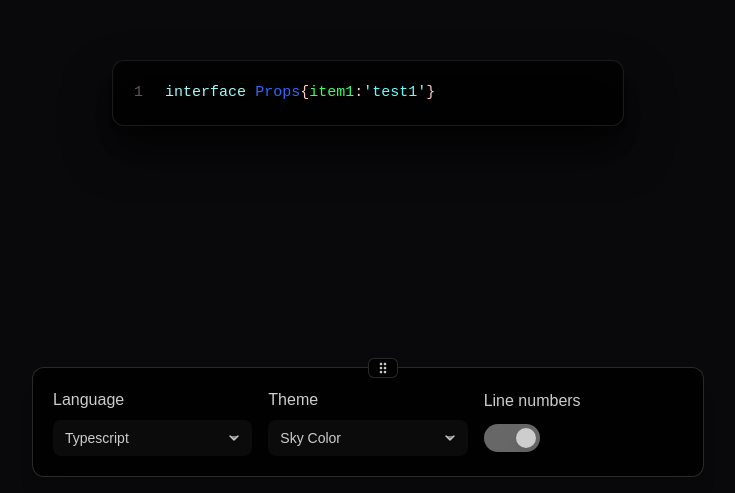
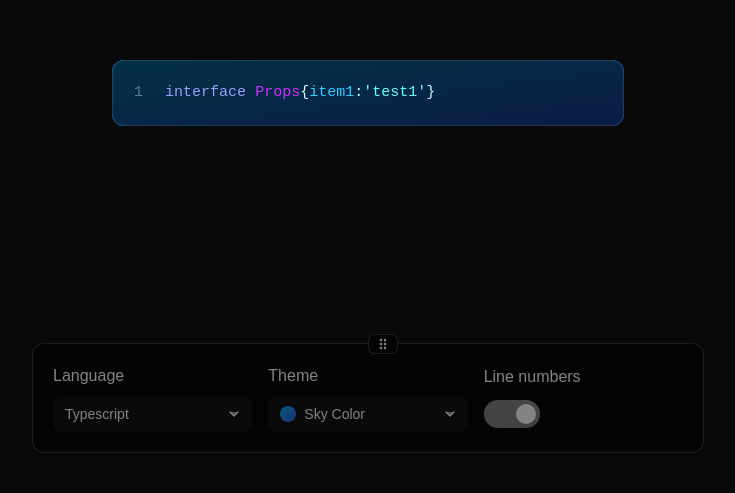
Before and after one commit to Suhelkhan12/Snippet-Master, a Next.js app: page / in a window 1280 px wide. Shown: the part 307-800 px from the top of the page, without its empty margins (272-1007 px from the left). Built offline with nearby package versions, Linux system fonts and the light colour scheme.

Commit message:
theme errors solved

```diff
--- a/components/codeframe/Code.tsx
+++ b/components/codeframe/Code.tsx
@@ -170,31 +170,33 @@ const Code = () => {
     <motion.div
       layout
       className={cn(
-        "relative z-0 w-auto min-w-[512px] max-w-5xl",
+        "relative z-0 w-auto min-w-[512px] max-w-5xl rounded-xl overflow-hidden",
         "bg-gradient-to-br",
+        theme.class,
         "transition-all duration-200 ease-in-out"
       )}
     >
       <motion.div
         layout
-        className="relative z-[1] h-full w-full min-w-[480px] max-w-2xl rounded-xl "
+        className="relative z-[1] h-full w-full min-w-[480px] max-w-2xl rounded-xl overflow-hidden "
       >
         <div
           className={cn(
-            "absolute inset-0 rounded-xl",
+            "absolute inset-0 rounded-xl overflow-hidden",
             "after:absolute after:inset-0 after:z-[2] after:translate-y-6 after:rounded-xl after:bg-black/60 after:blur-xl"
           )}
         >
           <div
             className={cn(
               "absolute inset-0 z-[3] rounded-xl",
-              "bg-gradient-to-br"
+              "bg-gradient-to-br",
+              theme.class
             )}
           />
         </div>
         <div
           className={cn(
-            "relative z-[4] rounded-xl bg-black/70 p-4 shadow-xl border border-white/10"
+            "relative z-[4] rounded-xl overflow-hidden bg-black/70 p-4 shadow-xl border border-white/10"
           )}
         >
           {selectedLanguages && (
--- a/components/settings/Settings.tsx
+++ b/components/settings/Settings.tsx
@@ -107,9 +107,9 @@ const Settings = () => {
       dragConstraints={constraints}
       animate={animationControls}
       className={cn(
-        "fixed bottom-4 max-w-2xl w-full  x-10 rounded-xl p-5 text-xm",
+        "fixed bottom-10 max-w-2xl w-full  x-10 rounded-xl p-5 text-xm",
         "transition-opacity duration-300 ease-in-out will-change-transform",
-        "border-[1px] border-white/20 text-white bg-black opacity-80 shadow-xl",
+        "border-[1px] border-white/20 text-white bg-black opacity-50 shadow-xl",
         "focus-within:opacity-100 hover:opacity-100"
       )}
     >
--- a/components/ui/Select.tsx
+++ b/components/ui/Select.tsx
@@ -15,6 +15,14 @@ interface SelectProps<T> {
   options: T[];
 }
 
+const ThemeBubble = ({ color }: { color: string }) => {
+  return (
+    <span
+      className={cn("block h-4 w-4 rounded-full bg-gradient-to-br", color)}
+    />
+  );
+};
+
 export default function Select<T extends ThemeDefinition | LanguageDefinition>({
   type,
   initialValue,
@@ -29,9 +37,18 @@ export default function Select<T extends ThemeDefinition | LanguageDefinition>({
           "focus:outline-none data-[focus]:outline-2 data-[focus]:-outline-offset-2 data-[focus]:outline-white/25"
         )}
       >
+        {type === "language" ? (
           <span className=" capitalize">
             {(initialValue as LanguageDefinition).label}
           </span>
+        ) : (
+          <span className="flex items-center gap-2 ">
+            <ThemeBubble color={(initialValue as ThemeDefinition).class} />
+            <span className=" capitalize">
+              {(initialValue as LanguageDefinition).label}
+            </span>
+          </span>
+        )}
         <ChevronDownIcon
           className="group pointer-events-none absolute top-2.5 right-2.5 size-4 fill-white/60"
           aria-hidden="true"
@@ -56,9 +73,18 @@ export default function Select<T extends ThemeDefinition | LanguageDefinition>({
               "hover:bg-black hover:text-white"
             )}
           >
+            {type === "language" ? (
               <span className="block capitalize">
                 {(option as LanguageDefinition).label}
               </span>
+            ) : (
+              <div className="flex items-center gap-2">
+                <ThemeBubble color={(option as ThemeDefinition).class} />
+                <span className="block capitalize">
+                  {(option as ThemeDefinition).label}
+                </span>
+              </div>
+            )}
           </ListboxOption>
         ))}
       </ListboxOptions>
--- a/lib/colors.ts
+++ b/lib/colors.ts
@@ -329,7 +329,6 @@ export function generateColors(colors: string[]): string[] {
   });
 
   const hslColors = convertToHsl([color3, color4, color5, color6, color7]);
-  console.log({ hsl: hslColors });
   const adjustedColor = modifyColors(
     hslColors,
     [100, 93, 98, 100, 91],
--- a/lib/themes.ts
+++ b/lib/themes.ts
@@ -1,148 +1,125 @@
 import { generateColors } from "./colors";
-import { ChoiceDefinition, ThemeDefinition } from "./types";
+import { ThemeDefinition } from "./types";
 
 export const SUPPORTED_THEMES: ThemeDefinition[] = [
   {
     id: "sky",
     label: "Sky Color",
-    class: "from-sky-400 to-blue-400",
-    generatedColors: generateColors(["#38bdf8", "#3b82f6"]),
+    class: "from-sky-500 to-blue-600",
+    generatedColors: generateColors(["#0ea5e9", "#2563eb"]),
   },
   {
     id: "sunset",
     label: "Sunset",
-    class: "from-orange-400 to-pink-500",
-    generatedColors: generateColors(["#fb923c", "#ec4899"]),
+    class: "from-orange-500 to-pink-600",
+    generatedColors: generateColors(["#f97316", "#db2777"]),
   },
   {
     id: "forest",
     label: "Forest",
-    class: "from-green-500 to-teal-400",
-    generatedColors: generateColors(["#22c55e", "#2dd4bf"]),
+    class: "from-green-600 to-teal-500",
+    generatedColors: generateColors(["#16a34a", "#14b8a6"]),
   },
   {
     id: "lavender",
     label: "Lavender",
-    class: "from-purple-400 to-violet-500",
-    generatedColors: generateColors(["#a78bfa", "#8b5cf6"]),
+    class: "from-purple-500 to-violet-600",
+    generatedColors: generateColors(["#8b5cf6", "#7c3aed"]),
   },
   {
     id: "ocean",
     label: "Ocean",
-    class: "from-blue-500 to-teal-500",
-    generatedColors: generateColors(["#3b82f6", "#14b8a6"]),
+    class: "from-blue-600 to-teal-600",
+    generatedColors: generateColors(["#2563eb", "#0d9488"]),
   },
   {
     id: "peach",
     label: "Peach",
-    class: "from-pink-300 to-orange-300",
-    generatedColors: generateColors(["#f9a8d4", "#fdba74"]),
+    class: "from-pink-400 to-orange-400",
+    generatedColors: generateColors(["#f472b6", "#fb923c"]),
   },
   {
     id: "midnight",
     label: "Midnight",
-    class: "from-gray-700 to-gray-900",
-    generatedColors: generateColors(["#374151", "#111827"]),
+    class: "from-gray-800 to-black",
+    generatedColors: generateColors(["#1f2937", "#000000"]),
   },
   {
     id: "flamingo",
     label: "Flamingo",
-    class: "from-rose-400 to-pink-500",
-    generatedColors: generateColors(["#fb7185", "#ec4899"]),
+    class: "from-rose-500 to-pink-600",
+    generatedColors: generateColors(["#f43f5e", "#db2777"]),
   },
   {
     id: "mint",
     label: "Mint",
-    class: "from-teal-300 to-green-400",
-    generatedColors: generateColors(["#5eead4", "#4ade80"]),
+    class: "from-teal-400 to-green-500",
+    generatedColors: generateColors(["#2dd4bf", "#22c55e"]),
   },
   {
     id: "citrus",
     label: "Citrus",
-    class: "from-yellow-400 to-orange-500",
-    generatedColors: generateColors(["#facc15", "#f97316"]),
+    class: "from-yellow-500 to-orange-500",
+    generatedColors: generateColors(["#eab308", "#ea580c"]),
   },
   {
     id: "aqua",
     label: "Aqua",
-    class: "from-cyan-400 to-blue-400",
-    generatedColors: generateColors(["#22d3ee", "#60a5fa"]),
+    class: "from-cyan-500 to-blue-500",
+    generatedColors: generateColors(["#06b6d4", "#3b82f6"]),
   },
   {
     id: "berry",
     label: "Berry",
-    class: "from-purple-600 to-pink-600",
-    generatedColors: generateColors(["#9333ea", "#db2777"]),
+    class: "from-purple-700 to-pink-700",
+    generatedColors: generateColors(["#6b21a8", "#be185d"]),
   },
   {
     id: "sand",
     label: "Sand",
-    class: "from-yellow-300 to-orange-300",
-    generatedColors: generateColors(["#fde68a", "#fbbf24"]),
+    class: "from-yellow-400 to-orange-400",
+    generatedColors: generateColors(["#facc15", "#f97316"]),
   },
   {
     id: "grape",
     label: "Grape",
-    class: "from-violet-500 to-indigo-600",
-    generatedColors: generateColors(["#8b5cf6", "#6366f1"]),
+    class: "from-violet-600 to-indigo-700",
+    generatedColors: generateColors(["#5b21b6", "#4338ca"]),
   },
   {
     id: "tropical",
     label: "Tropical",
-    class: "from-lime-400 to-yellow-400",
-    generatedColors: generateColors(["#a3e635", "#fde047"]),
+    class: "from-lime-500 to-yellow-500",
+    generatedColors: generateColors(["#84cc16", "#eab308"]),
   },
   {
     id: "blush",
     label: "Blush",
-    class: "from-pink-300 to-rose-400",
-    generatedColors: generateColors(["#f9a8d4", "#fb7185"]),
+    class: "from-pink-400 to-rose-500",
+    generatedColors: generateColors(["#f472b6", "#f43f5e"]),
   },
   {
     id: "sunrise",
     label: "Sunrise",
-    class: "from-red-400 to-orange-400",
-    generatedColors: generateColors(["#f87171", "#fb923c"]),
+    class: "from-red-500 to-orange-500",
+    generatedColors: generateColors(["#ef4444", "#f97316"]),
   },
   {
     id: "cool",
     label: "Cool",
-    class: "from-blue-300 to-cyan-300",
-    generatedColors: generateColors(["#93c5fd", "#67e8f9"]),
+    class: "from-blue-400 to-cyan-400",
+    generatedColors: generateColors(["#60a5fa", "#22d3ee"]),
   },
   {
     id: "rosewood",
     label: "Rosewood",
-    class: "from-rose-500 to-red-500",
-    generatedColors: generateColors(["#f43f5e", "#ef4444"]),
+    class: "from-rose-600 to-red-600",
+    generatedColors: generateColors(["#e11d48", "#dc2626"]),
   },
   {
     id: "charcoal",
     label: "Charcoal",
-    class: "from-gray-600 to-gray-800",
-    generatedColors: generateColors(["#4b5563", "#1f2937"]),
+    class: "from-gray-700 to-gray-900",
+    generatedColors: generateColors(["#374151", "#111827"]),
   },
 ];
-
-export const SUPPORTED_PADDING_CHOICES: ChoiceDefinition[] = [
-  {
-    id: "small",
-    label: "16",
-    class: "p-4",
-  },
-  {
-    id: "medium",
-    label: "20",
-    class: "p-5",
-  },
-  {
-    id: "large",
-    label: "24",
-    class: "p-6",
-  },
-  {
-    id: "extra-large",
-    label: "28",
-    class: "p-7",
-  },
-];
--- a/tailwind.config.ts
+++ b/tailwind.config.ts
@@ -6,57 +6,59 @@ export default {
     "./pages/**/*.{js,ts,jsx,tsx,mdx}",
     "./components/**/*.{js,ts,jsx,tsx,mdx}",
     "./app/**/*.{js,ts,jsx,tsx,mdx}",
+    "./lib/**/*.{js,ts,jsx,tsx,mdx}",
+    "./context/**/*.{js,ts,jsx,tsx,mdx}",
   ],
   theme: {
     extend: {
       colors: {
-  			background: 'hsl(var(--background))',
-  			foreground: 'hsl(var(--foreground))',
+        background: "hsl(var(--background))",
+        foreground: "hsl(var(--foreground))",
         card: {
-  				DEFAULT: 'hsl(var(--card))',
-  				foreground: 'hsl(var(--card-foreground))'
+          DEFAULT: "hsl(var(--card))",
+          foreground: "hsl(var(--card-foreground))",
         },
         popover: {
-  				DEFAULT: 'hsl(var(--popover))',
-  				foreground: 'hsl(var(--popover-foreground))'
+          DEFAULT: "hsl(var(--popover))",
+          foreground: "hsl(var(--popover-foreground))",
         },
         primary: {
-  				DEFAULT: 'hsl(var(--primary))',
-  				foreground: 'hsl(var(--primary-foreground))'
+          DEFAULT: "hsl(var(--primary))",
+          foreground: "hsl(var(--primary-foreground))",
         },
         secondary: {
-  				DEFAULT: 'hsl(var(--secondary))',
-  				foreground: 'hsl(var(--secondary-foreground))'
+          DEFAULT: "hsl(var(--secondary))",
+          foreground: "hsl(var(--secondary-foreground))",
         },
         muted: {
-  				DEFAULT: 'hsl(var(--muted))',
-  				foreground: 'hsl(var(--muted-foreground))'
+          DEFAULT: "hsl(var(--muted))",
+          foreground: "hsl(var(--muted-foreground))",
         },
         accent: {
-  				DEFAULT: 'hsl(var(--accent))',
-  				foreground: 'hsl(var(--accent-foreground))'
+          DEFAULT: "hsl(var(--accent))",
+          foreground: "hsl(var(--accent-foreground))",
         },
         destructive: {
-  				DEFAULT: 'hsl(var(--destructive))',
-  				foreground: 'hsl(var(--destructive-foreground))'
+          DEFAULT: "hsl(var(--destructive))",
+          foreground: "hsl(var(--destructive-foreground))",
         },
-  			border: 'hsl(var(--border))',
-  			input: 'hsl(var(--input))',
-  			ring: 'hsl(var(--ring))',
+        border: "hsl(var(--border))",
+        input: "hsl(var(--input))",
+        ring: "hsl(var(--ring))",
         chart: {
-  				'1': 'hsl(var(--chart-1))',
-  				'2': 'hsl(var(--chart-2))',
-  				'3': 'hsl(var(--chart-3))',
-  				'4': 'hsl(var(--chart-4))',
-  				'5': 'hsl(var(--chart-5))'
-  			}
+          "1": "hsl(var(--chart-1))",
+          "2": "hsl(var(--chart-2))",
+          "3": "hsl(var(--chart-3))",
+          "4": "hsl(var(--chart-4))",
+          "5": "hsl(var(--chart-5))",
+        },
       },
       borderRadius: {
-  			lg: 'var(--radius)',
-  			md: 'calc(var(--radius) - 2px)',
-  			sm: 'calc(var(--radius) - 4px)'
-  		}
-  	}
+        lg: "var(--radius)",
+        md: "calc(var(--radius) - 2px)",
+        sm: "calc(var(--radius) - 4px)",
+      },
+    },
   },
   plugins: [require("tailwindcss-animate")],
 } satisfies Config;
```
Lines whose indentation alone changed are shown as unchanged.
